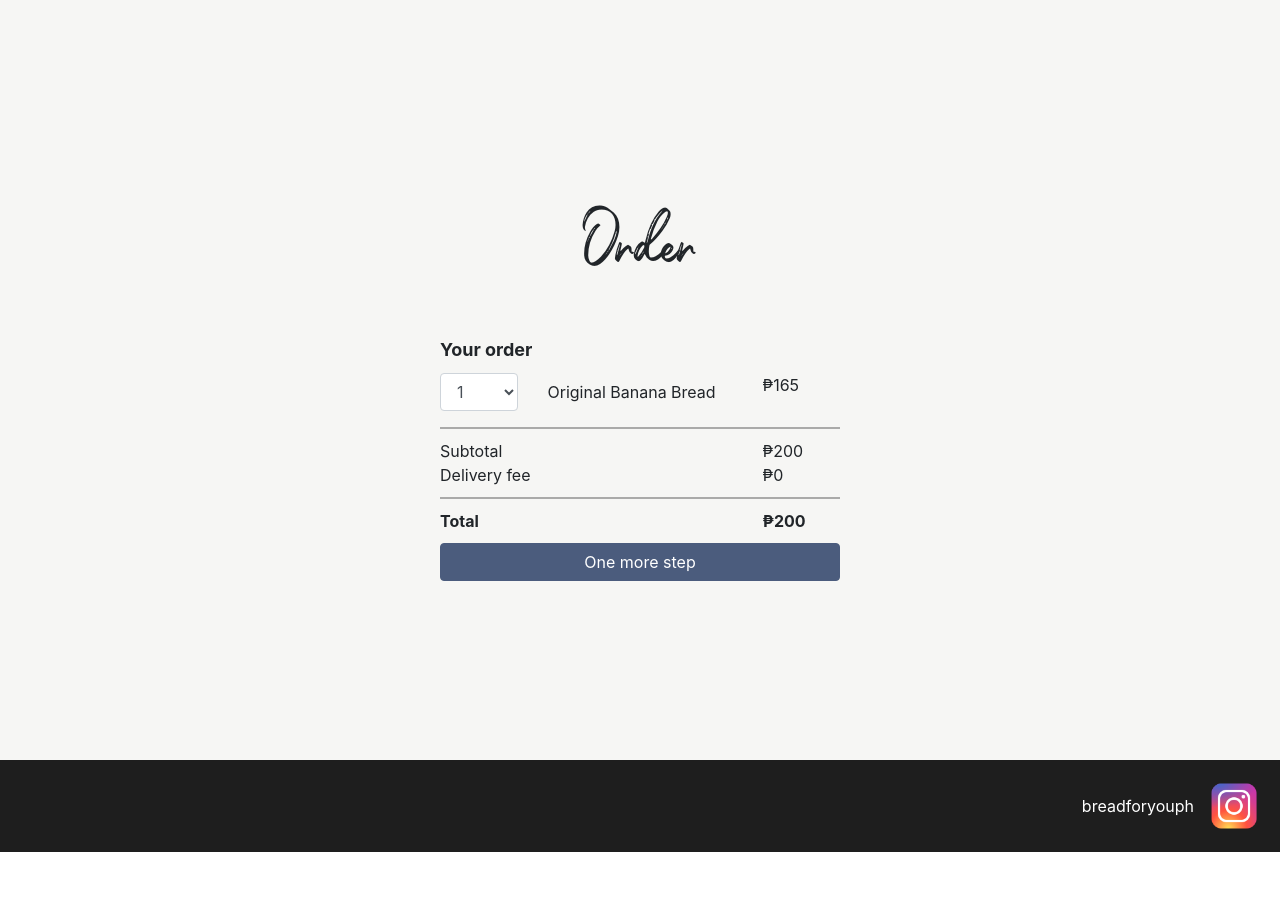
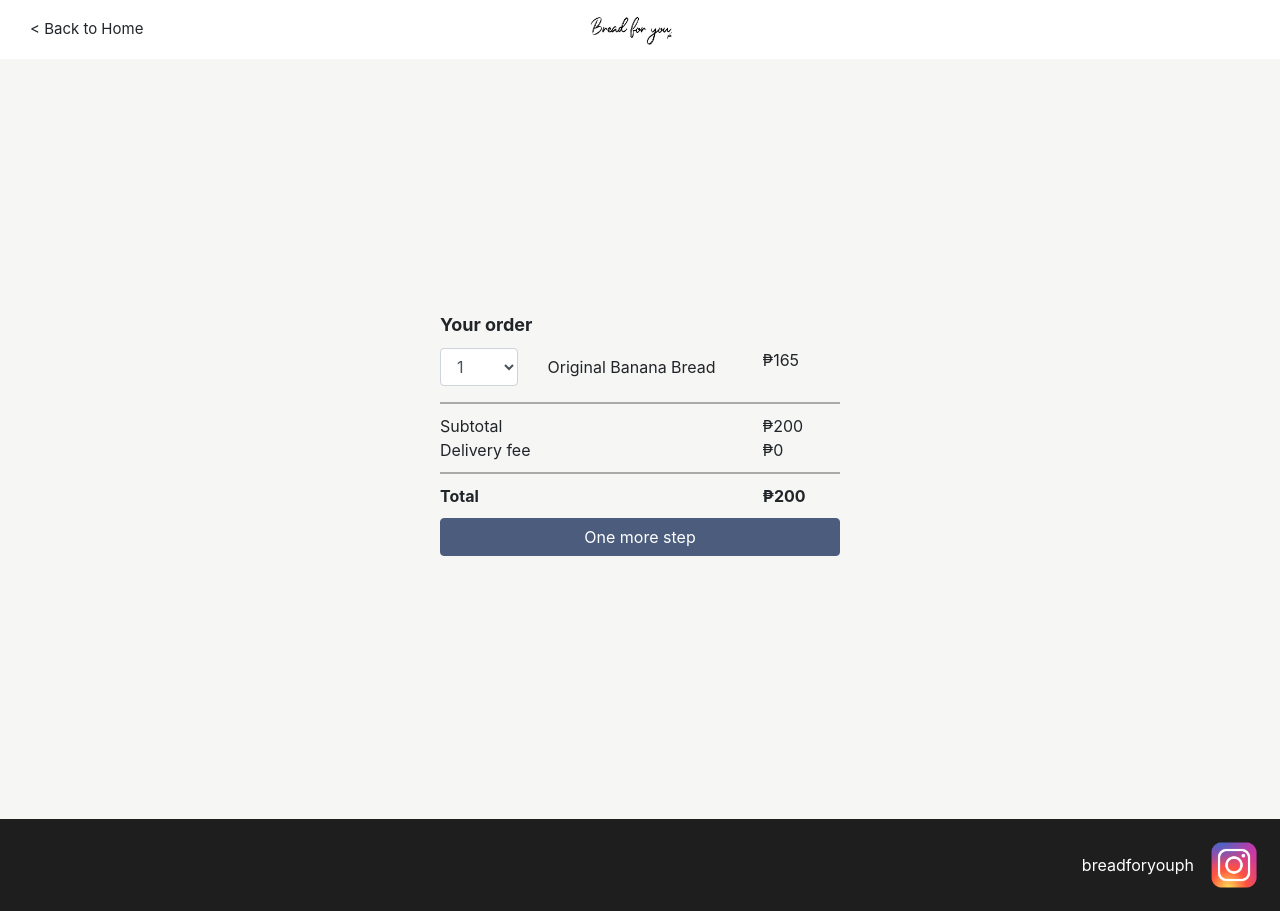
Before and after one commit to janaldous/breadforyouph, a React (Create React App) app: page /order in a window 1280 px wide. Before the commit the page ends 852 px from the top, so only its background shows below. Built offline with nearby package versions, Linux system fonts and the light colour scheme.

Commit message:
added navbar for order component

```diff
--- a/src/components/order/Order.scss
+++ b/src/components/order/Order.scss
@@ -18,3 +18,22 @@
 .order-form {
   padding: 10px 0;
 }
+
+.custom-navbar {
+  display: flex;
+  align-items: center;
+  padding-left: 30px;
+  padding-right: 30px;
+  background-color: white;
+
+  .flex-1-only {
+    flex: 1 1;
+    font-size: 15px;
+  }
+  .nav-brand {
+    flex: none;
+    .logo {
+        height: 32px;
+    }
+  }
+}
--- a/src/components/order/OrderInfo.tsx
+++ b/src/components/order/OrderInfo.tsx
@@ -6,17 +6,21 @@ import instagramLogo from "../../icons8-instagram-96.png";
 import Button from "react-bootstrap/Button";
 import Row from "react-bootstrap/Row";
 import Col from "react-bootstrap/Col";
+import Navbar from "react-bootstrap/Navbar";
 import { OrderComponentProps } from "./OrderModel";
+import logo from "../../logo.jpg";
 
 const OrderInfo: React.FC<OrderComponentProps> = (props) => {
   const MAX_ORDERS = 6;
 
   return (
     <div className="app-container">
+      <Navbar className="custom-navbar">
+        <div className="flex-1-only">{"< Back to Home"}</div>
+        <Navbar.Brand className="nav-brand" href="/"><img src={logo} alt="Logo" className="logo" /></Navbar.Brand>
+        <div className="flex-1-only"></div>
+      </Navbar>
       <section id="order">
-        <div className="row">
-          <div className="section-title center">Order</div>
-        </div>
         <div className="row justify-content-center">
           <div className="description">
             <div className="bold-title">Your order</div>
@@ -34,9 +38,7 @@ const OrderInfo: React.FC<OrderComponentProps> = (props) => {
                 <Form.Label column sm={6}>
                   Original Banana Bread
                 </Form.Label>
-                <Col sm={3}>
-                  ₱165
-                </Col>
+                <Col sm={3}>₱165</Col>
               </Form.Group>
               <div className="line-separator"></div>
               <div className="subtotal">
@@ -52,8 +54,12 @@ const OrderInfo: React.FC<OrderComponentProps> = (props) => {
               <div className="line-separator"></div>
               <div className="total">
                 <Row>
-                  <Col xs={9}><b>Total</b></Col>
-                  <Col xs={3}><b>₱200</b></Col>
+                  <Col xs={9}>
+                    <b>Total</b>
+                  </Col>
+                  <Col xs={3}>
+                    <b>₱200</b>
+                  </Col>
                 </Row>
               </div>
               <Button
```
Lines whose indentation alone changed are shown as unchanged.
